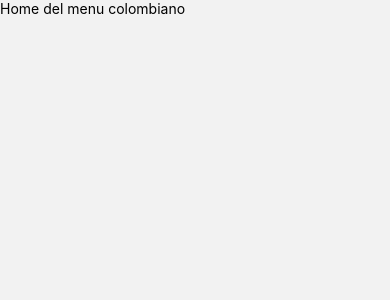
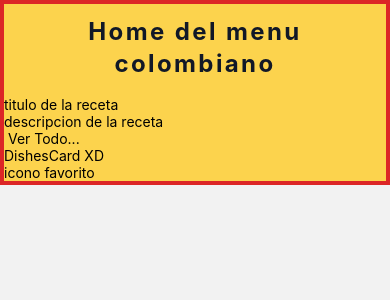
Before and after one commit to JhonFDev/MenuColombiano, a React Native app: screen /home in a window 390 px wide. Shown: the top 300 px of the page. Built offline with nearby package versions, Linux system fonts and the light colour scheme.

Commit message:
se crearon 4 screens home,login,register,welcome; se crearon 4 componentes para cada una de las screens, agregaron los screens a navigation.jsx

```diff
--- a/App.js
+++ b/App.js
@@ -1,12 +1,14 @@
 import { StatusBar } from "expo-status-bar";
-import { StyleSheet, Text, View } from "react-native";
+
 import Navigation from "./navigation/Navigation";
-import "./global.css"
+import "./global.css";
+import { SafeAreaProvider } from "react-native-safe-area-context";
 
 export default function App() {
   return (
-    <>
+    <SafeAreaProvider>
+      <StatusBar style="auto" />
       <Navigation />
-    </>
+    </SafeAreaProvider>
   );
 }
--- /dev/null
+++ b/components/Home/DishesCard.jsx
@@ -0,0 +1,17 @@
+import { Pressable, StyleSheet, Text, View } from 'react-native'
+import React from 'react'
+import { useNavigation } from '@react-navigation/native'
+
+export default function DishesCard() {
+    const navigation = useNavigation();
+  return (
+    <View>
+      <Text>DishesCard XD</Text>
+      <Pressable onPress={() => navigation.navigate('login')}>
+        <Text>icono favorito</Text>
+      </Pressable>
+    </View>
+  )
+}
+
+const styles = StyleSheet.create({})
--- /dev/null
+++ b/components/Home/RecipesRow.jsx
@@ -0,0 +1,29 @@
+import { Pressable, ScrollView, StyleSheet, Text, View } from "react-native";
+import React from "react";
+import DishesCard from "./DishesCard";
+
+export default function RecipesRow() {
+  return (
+    <>
+      <View className="">
+        <View>
+          <Text>titulo de la receta</Text>
+          <Text>descripcion de la receta</Text>
+        </View>
+        <Pressable onPress={() => alert("muy pronto...")}>
+          <Text> Ver Todo...</Text>
+        </Pressable>
+      </View>
+      <ScrollView
+        horizontal={true}
+        showsHorizontalScrollIndicator={false}
+      >
+        {
+            <DishesCard/>
+        }
+      </ScrollView>
+    </>
+  );
+}
+
+const styles = StyleSheet.create({});
--- /dev/null
+++ b/components/LoginForm.jsx
@@ -0,0 +1,13 @@
+import { Pressable, StyleSheet, Text, View } from 'react-native'
+import React from 'react'
+
+export default function LoginForm() {
+  return (
+    <View>
+      <Text> y yo soy la estructura LoginForm XD</Text>
+
+    </View>
+  )
+}
+
+const styles = StyleSheet.create({})
--- /dev/null
+++ b/components/RegisterForm.jsx
@@ -0,0 +1,12 @@
+import { StyleSheet, Text, View } from 'react-native'
+import React from 'react'
+
+export default function RegisterForm() {
+  return (
+    <View>
+      <Text>y yo soy la estructura RegisterForm</Text>
+    </View>
+  )
+}
+
+const styles = StyleSheet.create({})
--- a/navigation/Navigation.jsx
+++ b/navigation/Navigation.jsx
@@ -5,6 +5,8 @@ import { NavigationContainer } from '@react-navigation/native';
 //mis imports
 import Welcome from '../screens/Welcome';
 import Home from '../screens/Home';
+import Login from '../screens/Login';
+import Register from '../screens/Register';
 
 
 const Stack = createNativeStackNavigator();
@@ -17,6 +19,8 @@ const Navigation = () => {
     <Stack.Navigator initialRouteName='welcome'  screenOptions={{ headerShown: false }}>
        <Stack.Screen name="welcome" component={Welcome} />
        <Stack.Screen name="home" component={Home} />
+       <Stack.Screen name="login" component={Login} />
+       <Stack.Screen name="register" component={Register} />
     </Stack.Navigator>
     </NavigationContainer>
   );
--- a/screens/Home.jsx
+++ b/screens/Home.jsx
@@ -1,12 +1,38 @@
-import { View, Text } from 'react-native'
-import React from 'react'
+import { View, Text, Image, ScrollView } from "react-native";
+import { useSafeAreaInsets } from "react-native-safe-area-context";
+
+//mis Imports componentes necesarios
+import RecipesRow from "../components/Home/RecipesRow";
+
+
 
 const Home = () => {
+  const insets = useSafeAreaInsets(); // Obteniendo los insets de la safe area
   return (
-    <View>
-      <Text>Home del menu colombiano</Text>
+    <View style={{ paddingTop: insets.top, paddingBottom: insets.bottom }}>
+
+      <ScrollView scrollEnabled={true} className="bg-amber-300 border-4 border-red-600">
+        <Text className="text-2xl font-bold text-gray-900 mb-4 text-center tracking-widest pt-3">
+          Home del menu colombiano
+        </Text>
+        {/* <View  className="bg-gray-100 rounded-2xl p-4 shadow-md w-100">
+            <Image source={{ uri:'https://picsum.photos/300/200' }} className="h-52 w-full rounded-3xl mb-2 " />
+            <View className=" left-4">
+
+            <Text className="font-semibold text-lg">Recipe </Text>
+            <Text className="text-gray-500">30 min</Text>
+            </View>
+          </View> */}
+          <View>
+
+          {
+            <RecipesRow />
+          }
+
+          </View>
+      </ScrollView>
     </View>
-  )
-}
+  );
+};
 
-export default Home
+export default Home;
--- /dev/null
+++ b/screens/Login.jsx
@@ -0,0 +1,31 @@
+import { Pressable, StyleSheet, Text, View } from "react-native";
+import React from "react";
+import { useSafeAreaInsets } from "react-native-safe-area-context";
+import { useNavigation } from "@react-navigation/native";
+
+//mis imports
+import LoginForm from "../components/LoginForm";
+
+export default function Login() {
+    const insets = useSafeAreaInsets();
+    const navigation = useNavigation();
+  return (
+    <>
+      <View style={{ paddingTop: insets.top, paddingBottom: insets.bottom }} className="border h-screen">
+      <View className="flex-1 justify-center items-center w-max:[400] border-4">
+
+        <Text>yo soy la vista Login XD</Text>
+        {
+            <LoginForm />
+        }
+        <View className="border p-3 flex flex-row gap-2">
+            <Text className="text-black text-xl">Con que no tienes un usuario </Text>
+            <Pressable onPress={() => navigation.navigate('register')} ><Text className="text-blue-500 font-bold text-xl">Crea Tu Cuenta</Text></Pressable>
+        </View>
+      </View>
+        </View>
+    </>
+  );
+}
+
+const styles = StyleSheet.create({});
--- /dev/null
+++ b/screens/Register.jsx
@@ -0,0 +1,23 @@
+import { StyleSheet, Text, View } from "react-native";
+import React from "react";
+import { useSafeAreaInsets } from "react-native-safe-area-context";
+import RegisterForm from "../components/RegisterForm";
+
+export default function Register() {
+  const insets = useSafeAreaInsets();
+  return (
+    <View
+      style={{ paddingTop: insets.top, paddingBottom: insets.bottom }}
+      className="border-4 border-red-500 h-full"
+    >
+      <View className="flex-1 justify-center items-center">
+        <Text>yo soy la vista Register</Text>
+        {
+            <RegisterForm />
+        }
+      </View>
+    </View>
+  );
+}
+
+const styles = StyleSheet.create({});
--- a/screens/Welcome.jsx
+++ b/screens/Welcome.jsx
@@ -1,46 +1,61 @@
-import { View, Text, SafeAreaView, Image, ImageBackground, StyleSheet, Pressable } from "react-native";
+import {
+  View,
+  Text,
+  SafeAreaView,
+  Image,
+  ImageBackground,
+  StyleSheet,
+  Pressable,
+} from "react-native";
 import { LinearGradient } from "expo-linear-gradient";
 import { useNavigation } from "@react-navigation/native";
 import { useEffect } from "react";
+import {
+  SafeAreaInsetsContext,
+  useSafeAreaInsets,
+} from "react-native-safe-area-context";
 
-
+// Importando los componentes necesarios de React Native y Expo
 
 const Welcome = () => {
+  const navigation = useNavigation();
+  const insets = useSafeAreaInsets(); // Obteniendo los insets de la safe area
+  useEffect(() => {
+    const timer = setTimeout(() => {
+      navigation.navigate("home");
+    }, 30000); // 3 segundos
 
-  const navigation = useNavigation();
+    return () => clearTimeout(timer);
+  }, []);
 
-  useEffect(() => {
-  const timer = setTimeout(() => {
-    navigation.navigate('home');
-  }, 5000); // 3 segundos
-
-  return () => clearTimeout(timer);
-}, []);
   return (
     <LinearGradient
-      colors={["#2c3032", "#824d21", "#763d15"]}
+      colors={["#2c2f31", "#221f16", "#7d4419"]}
+      locations={[0, 0.5, 1]}
       style={styles.linearGradient}
       start={{ x: 0, y: 0 }}
       end={{ x: 1, y: 1 }}
     >
-      <SafeAreaView>
+      <View style={{ paddingTop: insets.top, paddingBottom: insets.bottom }} className="border-4 border-white">
         <View className="flex-1 justify-center items-center w-max:[400]">
+          <Text className="text-6xl font-bold text-center text-yellow-400 justify-center tracking-widest">
+            Recetas Colombianas
+          </Text>
           {/* Puedes agregar una imagen aquí si es necesario */}
           <ImageBackground
             source={require("../assets/imagenWelcome.png")}
-            className="w-[399px] h-[600px] w-max:[400px]"
+            className="w-[399px] h-[450px] w-max:[400px] my-4"
+          ></ImageBackground>
+          <Pressable
+            className="bg-yellow-400 rounded-full p-3 w-[350px] "
+            onPress={() => navigation.navigate("home")}
           >
-            <Text className="text-2xl font-bold text-center text-yellow-400 justify-center border border-yellow-400">
-              Recetas Colombianas
-            </Text>
-          </ImageBackground>
-          <Pressable className="bg-yellow-400 rounded-full p-3 w-[350px] " onPress={() => navigation.navigate('home')}>
-            <Text className="text-5xl font-semibold text-center text-white">
+            <Text className="text-3xl font-semibold text-center text-black tracking-widest">
               Comenzar
             </Text>
           </Pressable>
         </View>
-      </SafeAreaView>
+      </View>
     </LinearGradient>
   );
 };
```
Also changed, not shown: package.json (+5 -3 lines), app.json (line endings or trailing spaces), 1 other file (tests, documents, lock files or other folders).
